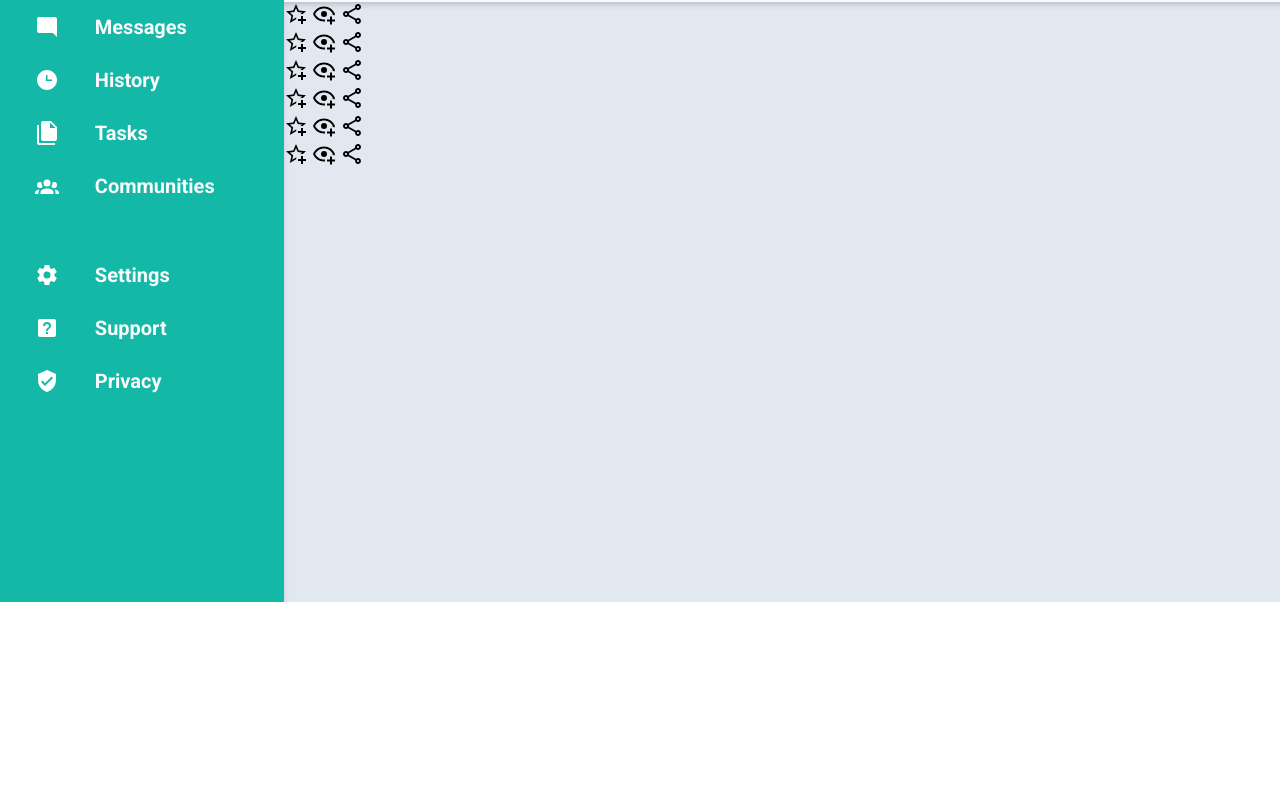
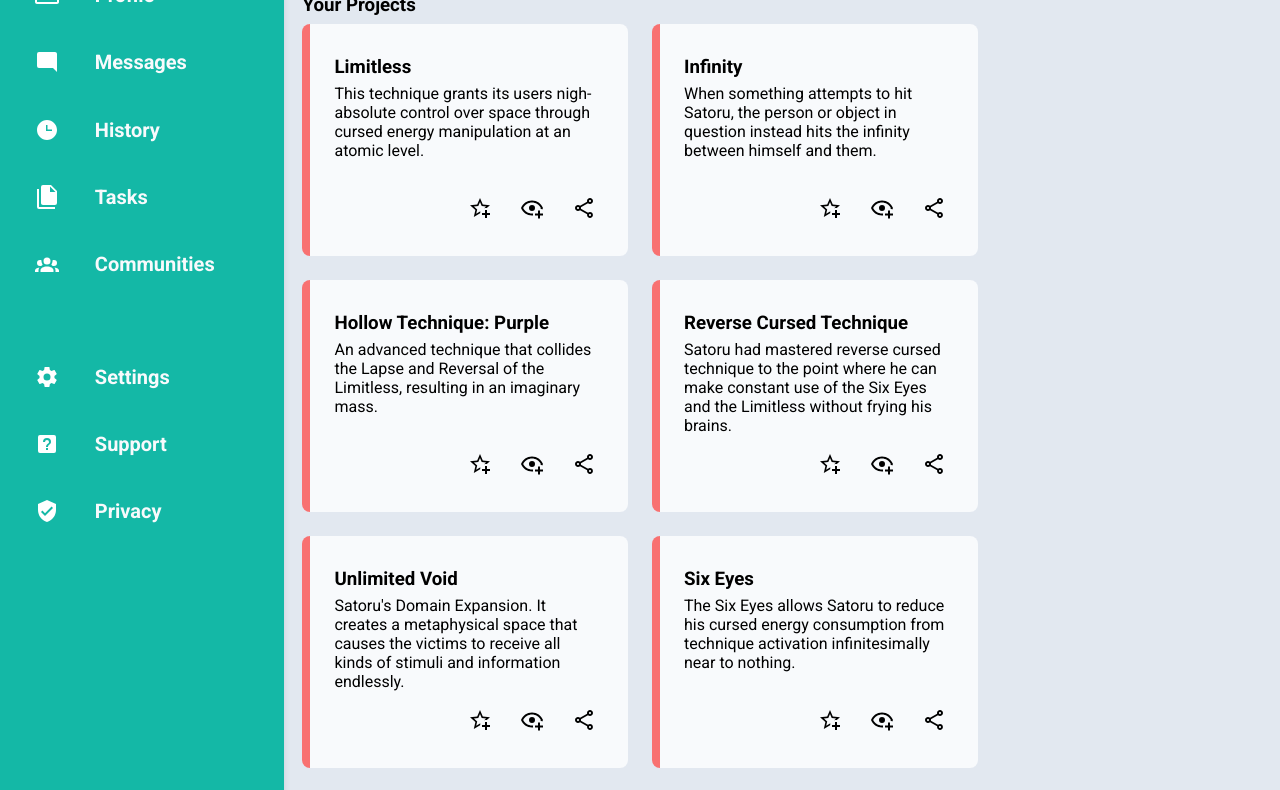
Before and after one commit to HaTruong05/admin-dashboard, a plain HTML site: page index.html in a window 1280 px wide. Shown: the part 198-988 px from the top of the page. Before the commit the page ends 800 px from the top, so only its background shows below. Drawn offline with Linux system fonts and the light colour scheme.

Commit message:
Add cards to main content.
Cards actually contain information about iconic abilitie of Gojo Satoru.

```diff
--- a/index.html
+++ b/index.html
@@ -58,9 +58,11 @@
     </div>
     <div class="main-content">
         <div class="projects">
+            <h3>Your Projects</h3>
+            <div class="cards">
                 <div class="card">
-                <h3></h3>
-                <p></p>
+                    <h3>Limitless</h3>
+                    <p>This technique grants its users nigh-absolute control over space through cursed energy manipulation at an atomic level.</p>
                     <div class="interactions">
                         <svg xmlns="http://www.w3.org/2000/svg" viewBox="0 0 24 24"><title>star-plus-outline</title><path d="M5.8 21L7.4 14L2 9.2L9.2 8.6L12 2L14.8 8.6L22 9.2L18.8 12H18C17.3 12 16.6 12.1 15.9 12.4L18.1 10.5L13.7 10.1L12 6.1L10.3 10.1L5.9 10.5L9.2 13.4L8.2 17.7L12 15.4L12.5 15.7C12.3 16.2 12.1 16.8 12.1 17.3L5.8 21M17 14V17H14V19H17V22H19V19H22V17H19V14H17Z" /></svg>
                         <svg xmlns="http://www.w3.org/2000/svg" viewBox="0 0 24 24"><title>eye-plus-outline</title><path d="M12,4.5C7,4.5 2.73,7.61 1,12C2.73,16.39 7,19.5 12,19.5C12.36,19.5 12.72,19.5 13.08,19.45C13.03,19.13 13,18.82 13,18.5C13,18.14 13.04,17.78 13.1,17.42C12.74,17.46 12.37,17.5 12,17.5C8.24,17.5 4.83,15.36 3.18,12C4.83,8.64 8.24,6.5 12,6.5C15.76,6.5 19.17,8.64 20.82,12C20.7,12.24 20.56,12.45 20.43,12.68C21.09,12.84 21.72,13.11 22.29,13.5C22.56,13 22.8,12.5 23,12C21.27,7.61 17,4.5 12,4.5M12,9A3,3 0 0,0 9,12A3,3 0 0,0 12,15A3,3 0 0,0 15,12A3,3 0 0,0 12,9M18,14.5V17.5H15V19.5H18V22.5H20V19.5H23V17.5H20V14.5H18Z" /></svg>
@@ -68,8 +70,8 @@
                     </div>
                 </div>
                 <div class="card">
-                <h3></h3>
-                <p></p>
+                    <h3>Infinity</h3>
+                    <p>When something attempts to hit Satoru, the person or object in question instead hits the infinity between himself and them.</p>
                     <div class="interactions">
                         <svg xmlns="http://www.w3.org/2000/svg" viewBox="0 0 24 24"><title>star-plus-outline</title><path d="M5.8 21L7.4 14L2 9.2L9.2 8.6L12 2L14.8 8.6L22 9.2L18.8 12H18C17.3 12 16.6 12.1 15.9 12.4L18.1 10.5L13.7 10.1L12 6.1L10.3 10.1L5.9 10.5L9.2 13.4L8.2 17.7L12 15.4L12.5 15.7C12.3 16.2 12.1 16.8 12.1 17.3L5.8 21M17 14V17H14V19H17V22H19V19H22V17H19V14H17Z" /></svg>
                         <svg xmlns="http://www.w3.org/2000/svg" viewBox="0 0 24 24"><title>eye-plus-outline</title><path d="M12,4.5C7,4.5 2.73,7.61 1,12C2.73,16.39 7,19.5 12,19.5C12.36,19.5 12.72,19.5 13.08,19.45C13.03,19.13 13,18.82 13,18.5C13,18.14 13.04,17.78 13.1,17.42C12.74,17.46 12.37,17.5 12,17.5C8.24,17.5 4.83,15.36 3.18,12C4.83,8.64 8.24,6.5 12,6.5C15.76,6.5 19.17,8.64 20.82,12C20.7,12.24 20.56,12.45 20.43,12.68C21.09,12.84 21.72,13.11 22.29,13.5C22.56,13 22.8,12.5 23,12C21.27,7.61 17,4.5 12,4.5M12,9A3,3 0 0,0 9,12A3,3 0 0,0 12,15A3,3 0 0,0 15,12A3,3 0 0,0 12,9M18,14.5V17.5H15V19.5H18V22.5H20V19.5H23V17.5H20V14.5H18Z" /></svg>
@@ -77,8 +79,8 @@
                     </div>
                 </div>
                 <div class="card">
-                <h3></h3>
-                <p></p>
+                    <h3>Hollow Technique: Purple</h3>
+                    <p>An advanced technique that collides the Lapse and Reversal of the Limitless, resulting in an imaginary mass.</p>
                     <div class="interactions">
                         <svg xmlns="http://www.w3.org/2000/svg" viewBox="0 0 24 24"><title>star-plus-outline</title><path d="M5.8 21L7.4 14L2 9.2L9.2 8.6L12 2L14.8 8.6L22 9.2L18.8 12H18C17.3 12 16.6 12.1 15.9 12.4L18.1 10.5L13.7 10.1L12 6.1L10.3 10.1L5.9 10.5L9.2 13.4L8.2 17.7L12 15.4L12.5 15.7C12.3 16.2 12.1 16.8 12.1 17.3L5.8 21M17 14V17H14V19H17V22H19V19H22V17H19V14H17Z" /></svg>
                         <svg xmlns="http://www.w3.org/2000/svg" viewBox="0 0 24 24"><title>eye-plus-outline</title><path d="M12,4.5C7,4.5 2.73,7.61 1,12C2.73,16.39 7,19.5 12,19.5C12.36,19.5 12.72,19.5 13.08,19.45C13.03,19.13 13,18.82 13,18.5C13,18.14 13.04,17.78 13.1,17.42C12.74,17.46 12.37,17.5 12,17.5C8.24,17.5 4.83,15.36 3.18,12C4.83,8.64 8.24,6.5 12,6.5C15.76,6.5 19.17,8.64 20.82,12C20.7,12.24 20.56,12.45 20.43,12.68C21.09,12.84 21.72,13.11 22.29,13.5C22.56,13 22.8,12.5 23,12C21.27,7.61 17,4.5 12,4.5M12,9A3,3 0 0,0 9,12A3,3 0 0,0 12,15A3,3 0 0,0 15,12A3,3 0 0,0 12,9M18,14.5V17.5H15V19.5H18V22.5H20V19.5H23V17.5H20V14.5H18Z" /></svg>
@@ -86,8 +88,8 @@
                     </div>
                 </div>
                 <div class="card">
-                <h3></h3>
-                <p></p>
+                    <h3>Reverse Cursed Technique</h3>
+                    <p>Satoru had mastered reverse cursed technique to the point where he can make constant use of the Six Eyes and the Limitless without frying his brains.</p>
                     <div class="interactions">
                         <svg xmlns="http://www.w3.org/2000/svg" viewBox="0 0 24 24"><title>star-plus-outline</title><path d="M5.8 21L7.4 14L2 9.2L9.2 8.6L12 2L14.8 8.6L22 9.2L18.8 12H18C17.3 12 16.6 12.1 15.9 12.4L18.1 10.5L13.7 10.1L12 6.1L10.3 10.1L5.9 10.5L9.2 13.4L8.2 17.7L12 15.4L12.5 15.7C12.3 16.2 12.1 16.8 12.1 17.3L5.8 21M17 14V17H14V19H17V22H19V19H22V17H19V14H17Z" /></svg>
                         <svg xmlns="http://www.w3.org/2000/svg" viewBox="0 0 24 24"><title>eye-plus-outline</title><path d="M12,4.5C7,4.5 2.73,7.61 1,12C2.73,16.39 7,19.5 12,19.5C12.36,19.5 12.72,19.5 13.08,19.45C13.03,19.13 13,18.82 13,18.5C13,18.14 13.04,17.78 13.1,17.42C12.74,17.46 12.37,17.5 12,17.5C8.24,17.5 4.83,15.36 3.18,12C4.83,8.64 8.24,6.5 12,6.5C15.76,6.5 19.17,8.64 20.82,12C20.7,12.24 20.56,12.45 20.43,12.68C21.09,12.84 21.72,13.11 22.29,13.5C22.56,13 22.8,12.5 23,12C21.27,7.61 17,4.5 12,4.5M12,9A3,3 0 0,0 9,12A3,3 0 0,0 12,15A3,3 0 0,0 15,12A3,3 0 0,0 12,9M18,14.5V17.5H15V19.5H18V22.5H20V19.5H23V17.5H20V14.5H18Z" /></svg>
@@ -95,8 +97,8 @@
                     </div>
                 </div>
                 <div class="card">
-                <h3></h3>
-                <p></p>
+                    <h3>Unlimited Void</h3>
+                    <p> Satoru's Domain Expansion. It creates a metaphysical space that causes the victims to receive all kinds of stimuli and information endlessly.</p>
                     <div class="interactions">
                         <svg xmlns="http://www.w3.org/2000/svg" viewBox="0 0 24 24"><title>star-plus-outline</title><path d="M5.8 21L7.4 14L2 9.2L9.2 8.6L12 2L14.8 8.6L22 9.2L18.8 12H18C17.3 12 16.6 12.1 15.9 12.4L18.1 10.5L13.7 10.1L12 6.1L10.3 10.1L5.9 10.5L9.2 13.4L8.2 17.7L12 15.4L12.5 15.7C12.3 16.2 12.1 16.8 12.1 17.3L5.8 21M17 14V17H14V19H17V22H19V19H22V17H19V14H17Z" /></svg>
                         <svg xmlns="http://www.w3.org/2000/svg" viewBox="0 0 24 24"><title>eye-plus-outline</title><path d="M12,4.5C7,4.5 2.73,7.61 1,12C2.73,16.39 7,19.5 12,19.5C12.36,19.5 12.72,19.5 13.08,19.45C13.03,19.13 13,18.82 13,18.5C13,18.14 13.04,17.78 13.1,17.42C12.74,17.46 12.37,17.5 12,17.5C8.24,17.5 4.83,15.36 3.18,12C4.83,8.64 8.24,6.5 12,6.5C15.76,6.5 19.17,8.64 20.82,12C20.7,12.24 20.56,12.45 20.43,12.68C21.09,12.84 21.72,13.11 22.29,13.5C22.56,13 22.8,12.5 23,12C21.27,7.61 17,4.5 12,4.5M12,9A3,3 0 0,0 9,12A3,3 0 0,0 12,15A3,3 0 0,0 15,12A3,3 0 0,0 12,9M18,14.5V17.5H15V19.5H18V22.5H20V19.5H23V17.5H20V14.5H18Z" /></svg>
@@ -104,12 +106,13 @@
                     </div>
                 </div>
                 <div class="card">
-                <h3></h3>
-                <p></p>
+                    <h3>Six Eyes</h3>
+                    <p>The Six Eyes allows Satoru to reduce his cursed energy consumption from technique activation infinitesimally near to nothing.</p>
                     <div class="interactions">
                         <svg xmlns="http://www.w3.org/2000/svg" viewBox="0 0 24 24"><title>star-plus-outline</title><path d="M5.8 21L7.4 14L2 9.2L9.2 8.6L12 2L14.8 8.6L22 9.2L18.8 12H18C17.3 12 16.6 12.1 15.9 12.4L18.1 10.5L13.7 10.1L12 6.1L10.3 10.1L5.9 10.5L9.2 13.4L8.2 17.7L12 15.4L12.5 15.7C12.3 16.2 12.1 16.8 12.1 17.3L5.8 21M17 14V17H14V19H17V22H19V19H22V17H19V14H17Z" /></svg>
                         <svg xmlns="http://www.w3.org/2000/svg" viewBox="0 0 24 24"><title>eye-plus-outline</title><path d="M12,4.5C7,4.5 2.73,7.61 1,12C2.73,16.39 7,19.5 12,19.5C12.36,19.5 12.72,19.5 13.08,19.45C13.03,19.13 13,18.82 13,18.5C13,18.14 13.04,17.78 13.1,17.42C12.74,17.46 12.37,17.5 12,17.5C8.24,17.5 4.83,15.36 3.18,12C4.83,8.64 8.24,6.5 12,6.5C15.76,6.5 19.17,8.64 20.82,12C20.7,12.24 20.56,12.45 20.43,12.68C21.09,12.84 21.72,13.11 22.29,13.5C22.56,13 22.8,12.5 23,12C21.27,7.61 17,4.5 12,4.5M12,9A3,3 0 0,0 9,12A3,3 0 0,0 12,15A3,3 0 0,0 15,12A3,3 0 0,0 12,9M18,14.5V17.5H15V19.5H18V22.5H20V19.5H23V17.5H20V14.5H18Z" /></svg>
                         <svg xmlns="http://www.w3.org/2000/svg" viewBox="0 0 24 24"><title>share-variant-outline</title><path d="M18 16.08C17.24 16.08 16.56 16.38 16.04 16.85L8.91 12.7C8.96 12.47 9 12.24 9 12S8.96 11.53 8.91 11.3L15.96 7.19C16.5 7.69 17.21 8 18 8C19.66 8 21 6.66 21 5S19.66 2 18 2 15 3.34 15 5C15 5.24 15.04 5.47 15.09 5.7L8.04 9.81C7.5 9.31 6.79 9 6 9C4.34 9 3 10.34 3 12S4.34 15 6 15C6.79 15 7.5 14.69 8.04 14.19L15.16 18.34C15.11 18.55 15.08 18.77 15.08 19C15.08 20.61 16.39 21.91 18 21.91S20.92 20.61 20.92 19C20.92 17.39 19.61 16.08 18 16.08M18 4C18.55 4 19 4.45 19 5S18.55 6 18 6 17 5.55 17 5 17.45 4 18 4M6 13C5.45 13 5 12.55 5 12S5.45 11 6 11 7 11.45 7 12 6.55 13 6 13M18 20C17.45 20 17 19.55 17 19S17.45 18 18 18 19 18.45 19 19 18.55 20 18 20Z" /></svg>
+                    </div>
                 </div>
             </div>
 
--- a/styles.css
+++ b/styles.css
@@ -21,7 +21,7 @@ html, body {
 
 body, .sidebar, .nav1, .nav2, .dashboard, .header,
 .search-bar, .quick-actions, .user-profile, .content-actions,
-.main-content {
+.main-content, .cards, .card {
     display: grid;
 }
 
@@ -46,7 +46,7 @@ body {
     background-color: var(--slate);
     height: 100%;
     box-shadow: inset 6px 10px 10px -10px #9ca3af;
-    grid-template-columns: 3fr 1fr;
+    grid-template-columns: 2.5fr 1fr;
     grid-template-rows: 1fr 1fr;
 }
 
@@ -146,7 +146,7 @@ input[type="search"] {
     grid-template-rows: 1fr 2fr;
     align-items: center;
     column-gap: 16px;
-    margin: 0px 40px;
+    margin: 0 40px 20px;
 }
 
 .user-profile img {
@@ -174,4 +174,32 @@ button {
 
 .projects {
     grid-row: 1 / -1;
+    padding: 24px 18px;
 }
+
+.cards {
+    grid-template-columns: repeat(auto-fit, minmax(275px, 1fr));
+    height: 95%;
+    column-gap: 24px;
+    row-gap: 24px;
+}
+
+.projects > h3 {
+    margin-bottom: 8px;
+}
+
+.card {
+    background-color: var(--white);
+    border-radius: 8px;
+    border-left: 8px solid var(--light-red);
+    padding: 32px 32px 32px 24px;
+    grid-template-rows: 1fr 4fr 1fr;
+}
+
+.interactions {
+    justify-self: right;
+}
+
+.interactions svg {
+    margin-left: 24px;
+}
```
Lines whose indentation alone changed are shown as unchanged.
